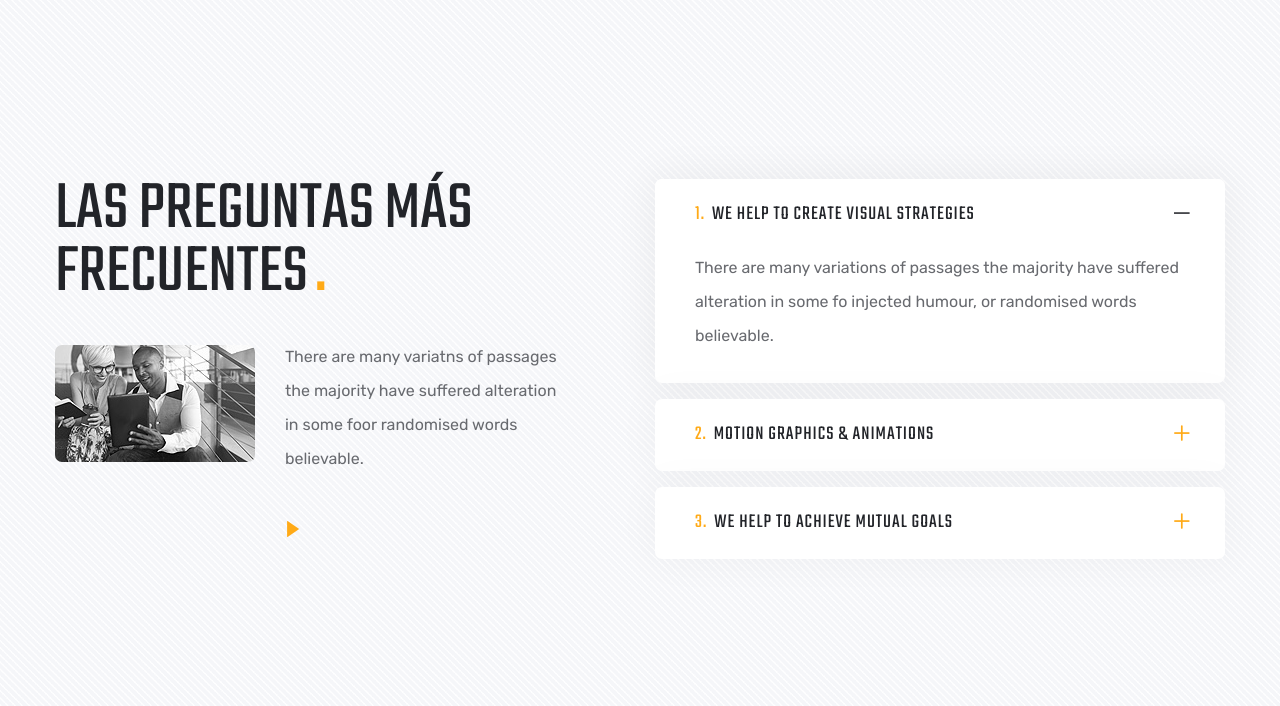
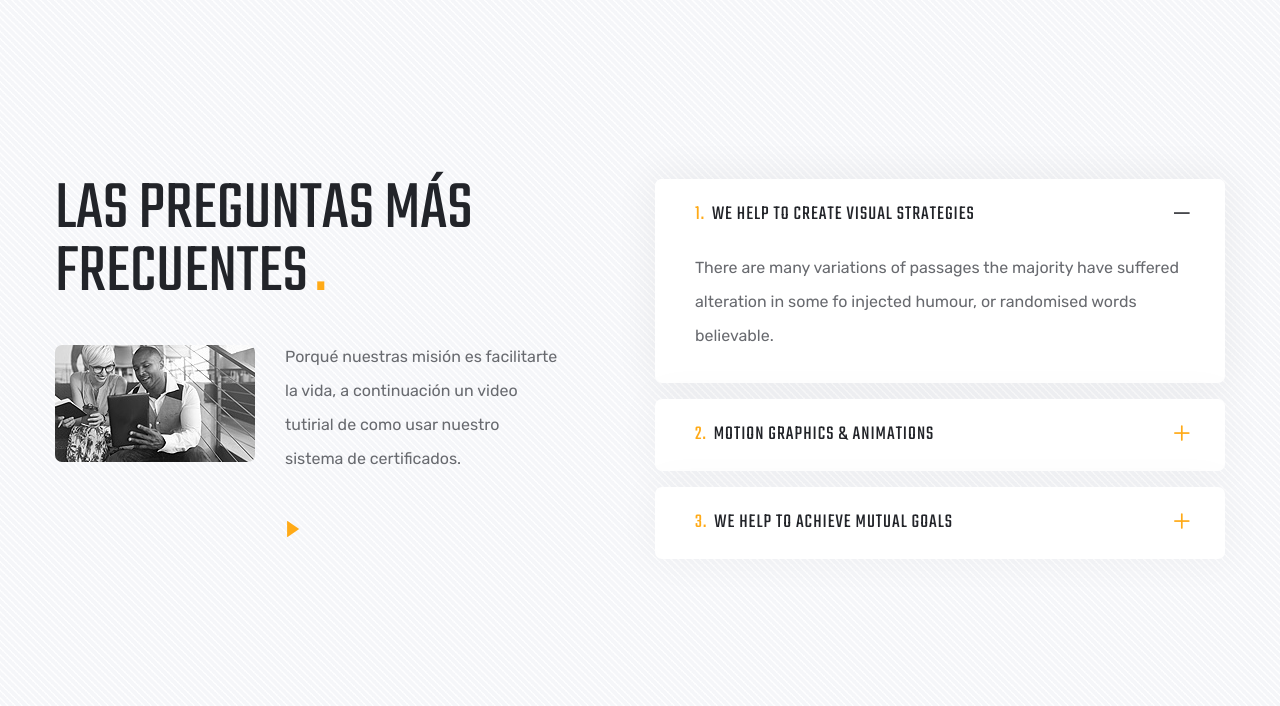
Before and after one commit to adolfoalvar3z/certificacion, a Django app: page / in a window 1280 px wide. Shown: the part 1716-2422 px from the top of the page. Run offline with Django 3.2, Linux system fonts and the light colour scheme; some libraries are stand-ins or nearby versions; some web fonts are replaced.

Commit message:
actualización diseño

```diff
--- a/core/templates/core/home.html
+++ b/core/templates/core/home.html
@@ -241,8 +241,7 @@
                             </div>
                             <div class="featured-block clearfix">
                                 <div class="image"><img src="{% static 'core/images/resource/featured-image-4.jpg' %}" alt=""></div>
-                                <div class="text">There are many variatns of passages the majority have suffered
-                                    alteration in some foor randomised words believable.</div>
+                                <div class="text">Porqué nuestras misión es facilitarte la vida, a continuación un video tutirial de como usar nuestro sistema de certificados.</div>
                                         <div class="vid-link">
                                             <a href="https://www.youtube.com/watch?v=Get7rqXYrbQ" class="lightbox-image">
                                                 <div class="icon"><span class="flaticon-play-button-1"></span><i class="ripple"></i></div>
```
